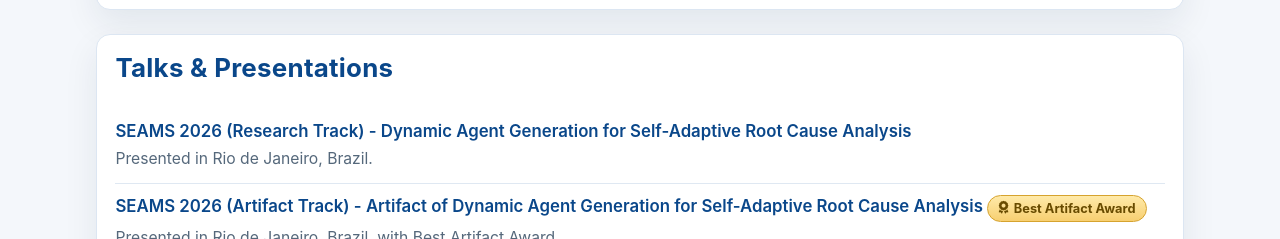
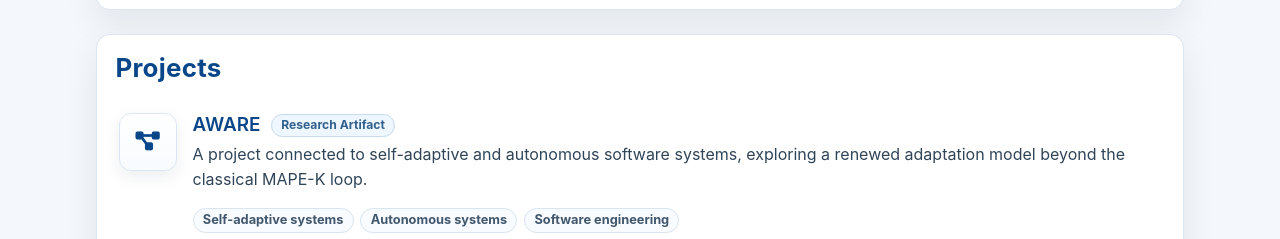
Before and after one commit to brellsanwouo/brellsanwouo.github.io, a plain HTML site: page index.html in a window 1280 px wide. Shown: the part 1680-1919 px from the top of the page. Drawn offline with nearby package versions, Linux system fonts and the light colour scheme.

Commit message:
Add projects section and page

```diff
--- a/css/ashmi-template.css
+++ b/css/ashmi-template.css
@@ -686,6 +686,129 @@
   border-color: rgba(8, 57, 105, 0.35);
 }
 
+.projects-page-head {
+  margin-bottom: 0.6rem;
+}
+
+.projects-page-intro {
+  max-width: 760px;
+  color: #304458;
+  font-size: 1rem;
+  line-height: 1.6;
+}
+
+.project-grid {
+  display: grid;
+  gap: 0.95rem;
+  margin-top: 0.65rem;
+}
+
+.project-grid-page {
+  margin-top: 0;
+}
+
+.project-card {
+  display: flex;
+  align-items: flex-start;
+  gap: 1rem;
+  border-top: 1px solid #dfe8f2;
+  padding: 0.95rem 0.2rem 0.35rem;
+}
+
+.project-card:first-child {
+  border-top: 0;
+  padding-top: 0.25rem;
+}
+
+.project-card-featured {
+  padding-bottom: 0.2rem;
+}
+
+.project-icon {
+  width: 58px;
+  height: 58px;
+  flex-shrink: 0;
+  display: inline-flex;
+  align-items: center;
+  justify-content: center;
+  border: 1px solid #dbe6f3;
+  border-radius: 12px;
+  background: linear-gradient(180deg, #fff 0%, #f8fbff 100%);
+  color: var(--ui-accent);
+  box-shadow: 0 6px 16px rgba(15, 39, 66, 0.08);
+  font-size: 1.35rem;
+}
+
+.project-body {
+  min-width: 0;
+  flex: 1;
+}
+
+.project-title-row {
+  display: flex;
+  align-items: center;
+  gap: 0.65rem;
+  flex-wrap: wrap;
+  margin-bottom: 0.3rem;
+}
+
+.project-title-row h2,
+.project-title-row h3 {
+  color: var(--ui-accent);
+  font-size: 1.18rem;
+  line-height: 1.25;
+  margin: 0;
+}
+
+.project-title-row h2 {
+  font-size: clamp(1.2rem, 2vw, 1.45rem);
+}
+
+.project-status {
+  display: inline-flex;
+  align-items: center;
+  border: 1px solid #c7daee;
+  border-radius: 999px;
+  background: #eef6ff;
+  color: #315f8e;
+  font-size: 0.76rem;
+  font-weight: 700;
+  line-height: 1;
+  padding: 0.28rem 0.58rem;
+  white-space: nowrap;
+}
+
+.project-body p {
+  color: #304458;
+  line-height: 1.58;
+  margin: 0;
+}
+
+.project-tags {
+  display: flex;
+  flex-wrap: wrap;
+  gap: 0.42rem;
+  margin-top: 0.65rem;
+}
+
+.project-tags span {
+  border: 1px solid #d8e4f0;
+  border-radius: 999px;
+  background: #f8fbff;
+  color: #42576d;
+  font-size: 0.8rem;
+  font-weight: 650;
+  line-height: 1;
+  padding: 0.32rem 0.58rem;
+}
+
+.project-links {
+  display: flex;
+  flex-wrap: wrap;
+  gap: 0.8rem;
+  margin-top: 0.55rem;
+}
+
 .focus-list {
   list-style: disc;
   margin: 1rem 1.3rem;
@@ -859,6 +982,10 @@
 
 @media screen and (max-width: 680px) {
   .award-highlight-card {
+    flex-direction: column;
+  }
+
+  .project-card {
     flex-direction: column;
   }
 }
--- a/index.html
+++ b/index.html
@@ -48,6 +48,7 @@
           </div>
 
           <a class="navbar-item" href="#publications">Publications</a>
+          <a class="navbar-item" href="#projects">Projects</a>
 
           <a class="navbar-item" href="./cv.html">CV</a>
         </div>
@@ -315,6 +316,42 @@
           </div>
 
           <div class="tile is-child box">
+            <div id="projects" class="content rows">
+              <p class="section-heading">Projects</p>
+              <div class="project-grid">
+                <article class="project-card">
+                  <div class="project-icon" aria-hidden="true">
+                    <i class="fa-solid fa-diagram-project"></i>
+                  </div>
+                  <div class="project-body">
+                    <div class="project-title-row">
+                      <h3>AWARE</h3>
+                      <span class="project-status">Research Artifact</span>
+                    </div>
+                    <p>
+                      A project connected to self-adaptive and autonomous software systems, exploring a renewed
+                      adaptation model beyond the classical MAPE-K loop.
+                    </p>
+                    <div class="project-tags" aria-label="Project topics">
+                      <span>Self-adaptive systems</span>
+                      <span>Autonomous systems</span>
+                      <span>Software engineering</span>
+                    </div>
+                    <div class="project-links">
+                      <a class="inline-card-link" href="https://brellsanwouo.github.io/Aware/" target="_blank" rel="noopener noreferrer">
+                        Open project <i class="fa-solid fa-arrow-up-right-from-square" aria-hidden="true"></i>
+                      </a>
+                      <a class="inline-card-link" href="./projects.html">
+                        View all projects <i class="fa-solid fa-arrow-right" aria-hidden="true"></i>
+                      </a>
+                    </div>
+                  </div>
+                </article>
+              </div>
+            </div>
+          </div>
+
+          <div class="tile is-child box">
             <div id="talks" class="content rows">
               <p class="section-heading">Talks &amp; Presentations</p>
               <div class="activity-list">
```
Also changed, not shown: projects.html (added, +121 -0 lines).
